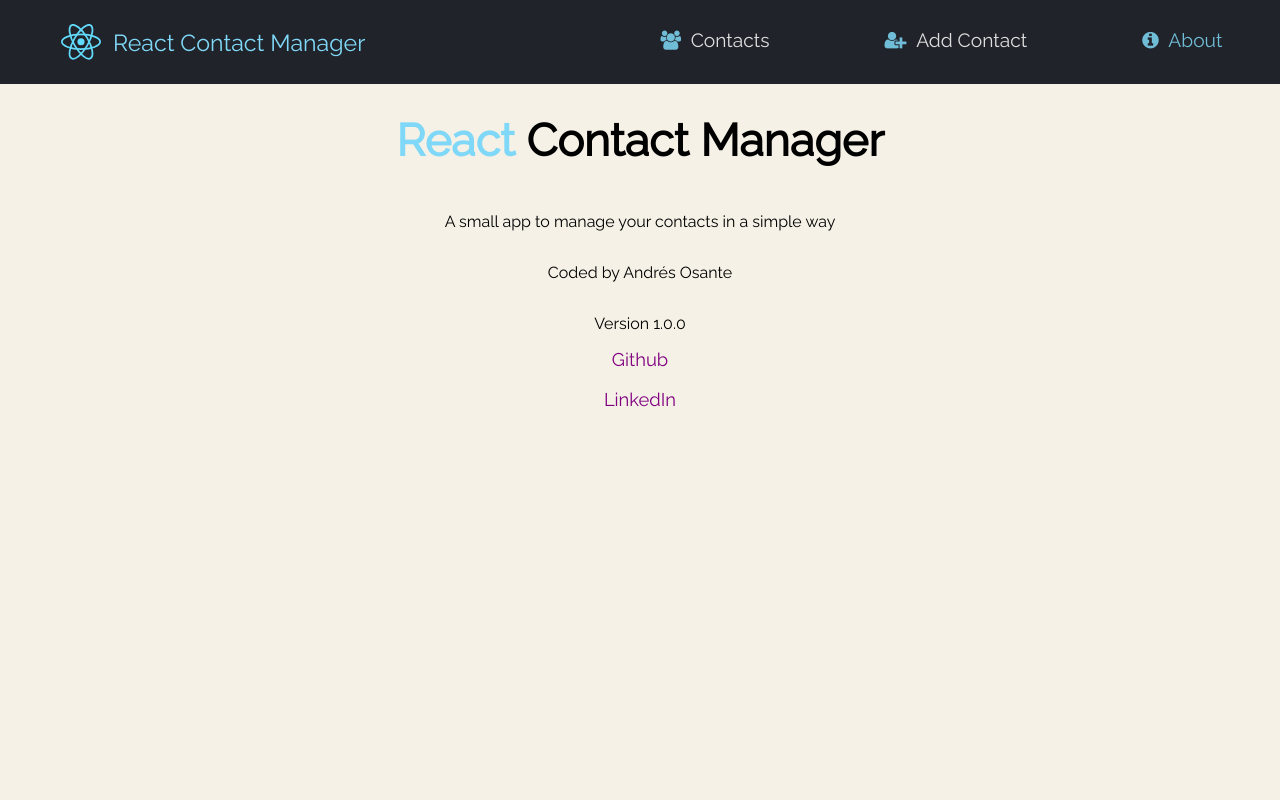
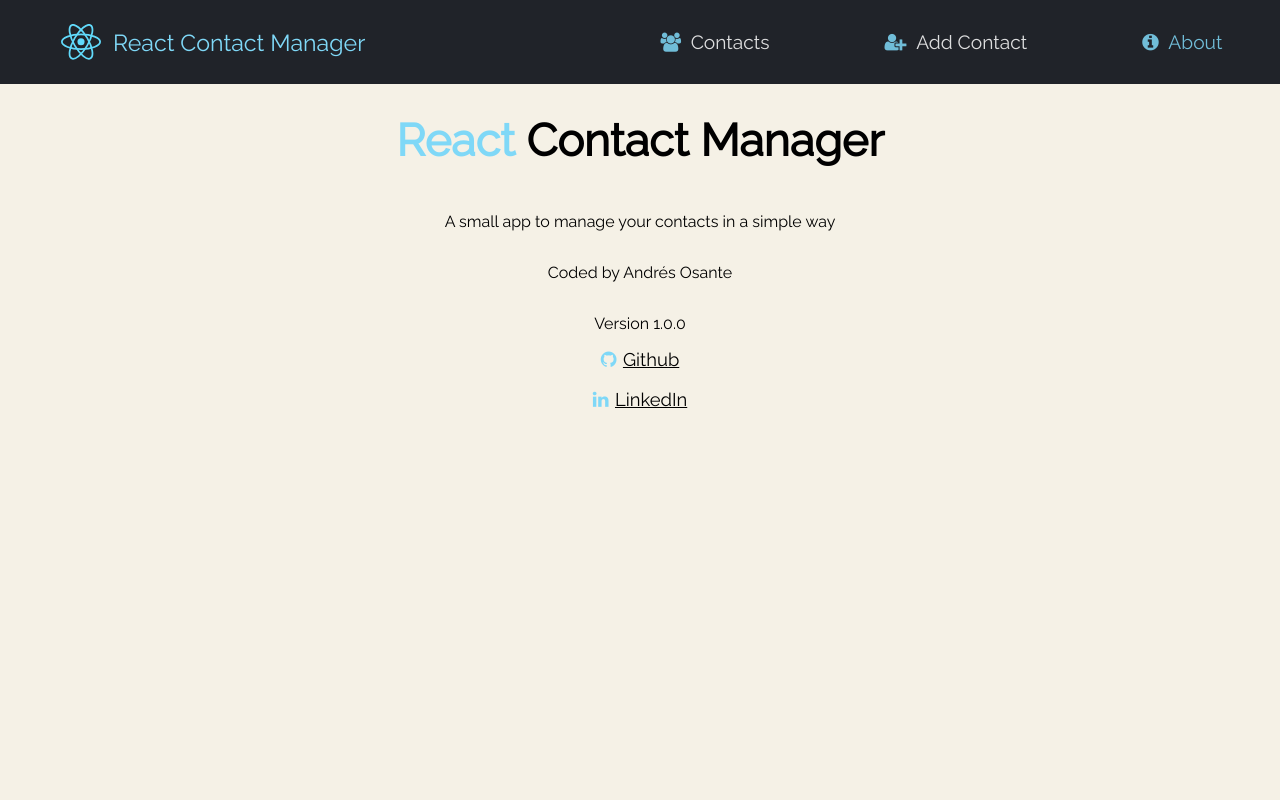
Before and after one commit to aosante/React-Contact-Manager, a React (Create React App) app in the folder client/: page /about in a window 1280 px wide. Shown: the top 800 px of the page. Built offline with nearby package versions, Linux system fonts and the light colour scheme; no server answers.

Commit message:
css details

```diff
--- a/client/src/components/contacts/Contact.jsx
+++ b/client/src/components/contacts/Contact.jsx
@@ -76,10 +76,14 @@
               </h4>
               {showInfo ? (
                 <ul style={listStyle} className="contact--info">
-                  <li style={listItems}>
+                  <li className="email" style={listItems}>
                     <strong>Email:</strong>
                     {email}
-                    <a style={emailButton} href={`mailto:${email}`}>
+                    <a
+                      id="email-btn"
+                      style={emailButton}
+                      href={`mailto:${email}`}
+                    >
                       Send Email
                     </a>
                   </li>
@@ -116,12 +120,12 @@
 const listStyle = {
   border: '2px solid #eee',
   margin: '1em 2em',
-  padding: '1em 2em',
+  padding: '1em',
   listStyleType: 'none'
 };
 
 const listItems = {
-  padding: '.4em 1em',
+  padding: '.4em .5em',
   border: '1px solid #eee'
 };
 
--- a/client/src/components/contacts/contact.css
+++ b/client/src/components/contacts/contact.css
@@ -55,4 +55,9 @@
   }
 }
 
-/*jeje xd*/
+@media (max-width: 490px) {
+  #email-btn {
+    width: 30%;
+    font-size: 8px !important;
+  }
+}
--- a/client/src/components/layout/Footer.jsx
+++ b/client/src/components/layout/Footer.jsx
@@ -7,7 +7,11 @@
       <div className="social-links">
         <ul>
           <li>
-            <a href="http://www.github.com/aosante" target="_blank">
+            <a
+              href="http://www.github.com/aosante"
+              target="_blank"
+              rel="noopener noreferrer"
+            >
               <i className="fa fa-github" />
             </a>
           </li>
@@ -15,12 +19,17 @@
             <a
               href="https://www.linkedin.com/in/andr%C3%A9s-osante-alfaro-845701ba/"
               target="_blank"
+              rel="noopener noreferrer"
             >
               <i className="fa fa-linkedin" />
             </a>
           </li>
           <li>
-            <a href="https://www.instagram.com/aosanaa/?hl=en" target="_blank">
+            <a
+              href="https://www.instagram.com/aosanaa/?hl=en"
+              target="_blank"
+              rel="noopener noreferrer"
+            >
               <i className="fa fa-instagram" />
             </a>
           </li>
--- a/client/src/components/layout/Header.jsx
+++ b/client/src/components/layout/Header.jsx
@@ -4,11 +4,26 @@
 import './header.css';
 
 const Header = props => {
-  const navToggle = () => {
+  const navToggle = _ => {
     const nav = document.querySelector('.site--nav');
     nav.classList.toggle('site--nav--open');
     const menu = document.querySelector('.menu-toggle');
     menu.classList.toggle('open');
+  };
+
+  const removeMobileNav = _ => {
+    const nav = document.querySelector('.site--nav');
+    const menu = document.querySelector('.menu-toggle');
+    const windowWidth = window.innerWidth;
+    const links = document.querySelectorAll('.link');
+    links.forEach(link => {
+      link.addEventListener('click', () => {
+        if (windowWidth < 770) {
+          nav.classList.remove('site--nav--open');
+          menu.classList.remove('open');
+        }
+      });
+    });
   };
 
   const { branding } = props;
@@ -39,6 +54,7 @@
                 to="/contacts"
                 style={linkStyles}
                 activeStyle={{ color: 'rgb(127, 216, 247)' }}
+                onClick={removeMobileNav}
               >
                 <i
                   className="fa fa-users"
@@ -53,6 +69,7 @@
                 to="/contact/add"
                 style={linkStyles}
                 activeStyle={{ color: 'rgb(127, 216, 247)' }}
+                onClick={removeMobileNav}
               >
                 <i
                   className="fa fa-user-plus"
@@ -67,6 +84,7 @@
                 to="/about"
                 style={linkStyles}
                 activeStyle={{ color: 'rgb(127, 216, 247)' }}
+                onClick={removeMobileNav}
               >
                 <i
                   className="fa fa-info-circle"
@@ -89,7 +107,8 @@
   backgroundColor: 'rgb(32, 35, 41)',
   height: '10.5vh',
   display: 'grid',
-  gridTemplateColumns: '2fr 4fr'
+  gridTemplateColumns: '2fr 4fr',
+  alignContent: 'center'
 };
 
 const brandStyle = {
--- a/client/src/components/pages/About.jsx
+++ b/client/src/components/pages/About.jsx
@@ -1,6 +1,6 @@
 import React from 'react';
 
-const About = () => {
+const About = _ => {
   return (
     <div
       style={{
@@ -22,26 +22,43 @@
       <p>Coded by Andrés Osante</p>
       <p>Version 1.0.0</p>
       <a
-        style={{ fontSize: '1.15em', textDecoration: 'none', color: 'purple' }}
+        style={{
+          fontSize: '1.15em',
+          textDecoration: 'none',
+          color: '#000',
+          textDecoration: 'underline'
+        }}
         href="https://github.com/aosante"
         target="_blank"
         rel="noopener noreferrer"
       >
+        <i
+          className="fa fa-github"
+          style={{ marginRight: '.35em', color: 'rgb(127, 216, 247)' }}
+        />
         Github
       </a>
       <br />
+
       <a
-        style={{ fontSize: '1.15em', textDecoration: 'none', color: 'purple' }}
+        style={{
+          fontSize: '1.15em',
+          textDecoration: 'none',
+          color: '#000',
+          textDecoration: 'underline'
+        }}
         href="https://linkedin.com/aosante"
         target="_blank"
         rel="noopener noreferrer"
       >
+        <i
+          className="fa fa-linkedin"
+          style={{ marginRight: '.35em', color: 'rgb(127, 216, 247)' }}
+        />
         LinkedIn
       </a>
     </div>
   );
 };
 
-// About.propTypes = {};
-
 export default About;
```
Also changed, not shown: client/public/index.html (+0 -13 lines).
